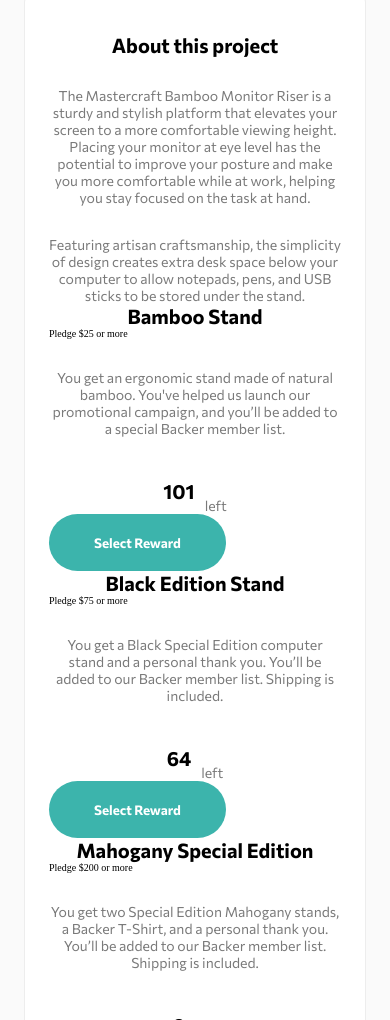
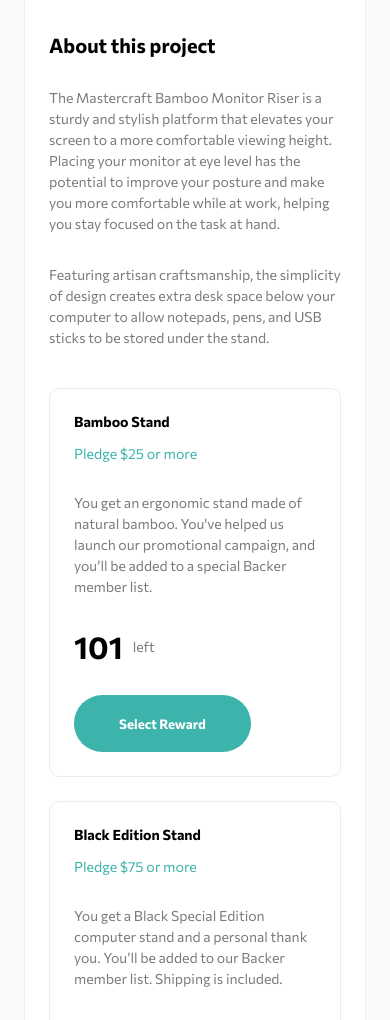
Before and after one commit to salomonalb/crowdfunding-product-page-main, a website built with Parcel: page src/index.html in a window 390 px wide. Shown: the part 980-2000 px from the top of the page. Built offline with nearby package versions, Linux system fonts and the light colour scheme.

Commit message:
finished mobile styles

```diff
--- a/src/index.html
+++ b/src/index.html
@@ -70,53 +70,53 @@
         </section>
 
         <section class="container">
-            <h2 class="text-primary">About this project
+            <h2 class="text-primary--left">About this project
             </h2>
-            <p class="text-secondary">The Mastercraft Bamboo Monitor Riser is a sturdy and stylish platform that elevates your screen
+            <p class="text-secondary--left">The Mastercraft Bamboo Monitor Riser is a sturdy and stylish platform that elevates your screen
                 to a more comfortable viewing height. Placing your monitor at eye level has the potential to improve
                 your posture and make you more comfortable while at work, helping you stay focused on the task at hand.</p>
-            <p class="text-secondary">Featuring artisan craftsmanship, the simplicity of design creates extra desk space below your computer
+            <p class="text-secondary--left">Featuring artisan craftsmanship, the simplicity of design creates extra desk space below your computer
                 to allow notepads, pens, and USB sticks to be stored under the stand.</p>
 
             <article>
-                <h3 class="text-primary">Bamboo Stand
+                <h3 class="text-primary--small">Bamboo Stand
                 </h3>
                 <p class="text-accent">Pledge $25 or more
                 </p>
-                <p class="text-secondary">You get an ergonomic stand made of natural bamboo. You've helped us launch our promotional campaign, and
+                <p class="text-secondary--left">You get an ergonomic stand made of natural bamboo. You've helped us launch our promotional campaign, and
                     you’ll be added to a special Backer member list.</p>
 
                 <div class="row">
-                    <p class="text-primary">101</p>
+                    <p class="text-primary--big">101</p>
                     <p class="text-secondary">left</p>
                 </div>
                 <button class="button">Select Reward</button>
             </article>
 
             <article>
-                <h3 class="text-primary">Black Edition Stand
+                <h3 class="text-primary--small">Black Edition Stand
                 </h3>
                 <p class="text-accent">Pledge $75 or more
                 </p>
-                <p class="text-secondary">You get a Black Special Edition computer stand and a personal thank you. You’ll be added to our Backer
+                <p class="text-secondary--left">You get a Black Special Edition computer stand and a personal thank you. You’ll be added to our Backer
                     member list. Shipping is included.</p>
 
                 <div class="row">
-                    <p class="text-primary">64</p>
+                    <p class="text-primary--big">64</p>
                     <p class="text-secondary">left</p>
                 </div>
                 <button class="button">Select Reward</button>
             </article>
 
             <article>
-                <h3 class="text-primary">Mahogany Special Edition
+                <h3 class="text-primary--small">Mahogany Special Edition
                 </h3>
                 <p class="text-accent">Pledge $200 or more</p>
-                <p class="text-secondary">You get two Special Edition Mahogany stands, a Backer T-Shirt, and a personal thank you. You’ll be added
+                <p class="text-secondary--left">You get two Special Edition Mahogany stands, a Backer T-Shirt, and a personal thank you. You’ll be added
                     to our Backer member list. Shipping is included.</p>
 
                 <div class="row">
-                    <p class="text-primary">0</p>
+                    <p class="text-primary--big">0</p>
                     <p class="text-secondary">left</p>
                 </div>
                 <button class="button">Out of Stock
--- a/src/scss/utilities.scss
+++ b/src/scss/utilities.scss
@@ -32,6 +32,18 @@
         max-width: max-content;
 
     }
+    &--left {
+        @extend .text-primary;
+        text-align: left;
+        margin-left: 0;
+    }
+    &--small {
+        @extend .text-primary;
+        @extend .text-primary--left;
+        width: max-content;
+        font-size: 1.42rem;
+        margin-bottom: 1.5rem;
+    }
 }
 
 .text-secondary {
@@ -42,10 +54,22 @@
     font-size: 1.4rem;
     margin-top: 3rem;
 
+    &--left {
+        @extend .text-secondary;
+        text-align: left;
+        line-height: 1.5;
+    }
+
     .text-primary--big + & {
         margin-top: 1rem;
         margin-bottom: 2rem;
     }
+}
+
+.text-accent {
+    @extend .text-primary--small;
+    color: $moderate-cyan;
+    font-weight: normal;
 }
 
 .divider {
@@ -59,11 +83,22 @@
 
 .row {
     display: flex;
-    //align-items: center;
+    align-items: center;
     gap: 1rem;
     margin-top: 3rem;
     width: max-content;
     margin-inline: auto;
+
+    .text-secondary--left + & {
+        margin-left: 0;
+        margin-bottom: 3rem;
+
+        p.text-secondary {
+            max-width: max-content;
+            max-height: max-content;
+            margin:0;
+        }
+    }
 }
 
 .button {
@@ -89,3 +124,14 @@
         max-width: 100%;
     }
 }
+
+article {
+    border: 1px solid darken($light-gray, 5%);
+    border-radius: 1rem;
+    padding: 2.4rem;
+    margin-bottom: 2.4rem;
+
+    .text-secondary--left + & {
+        margin-top: 4rem;
+    }
+}
```
